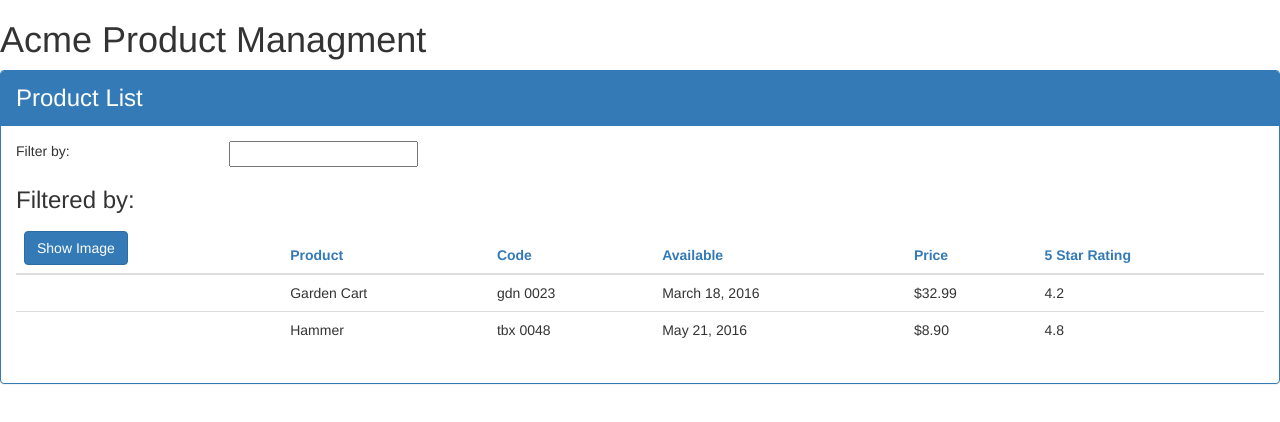
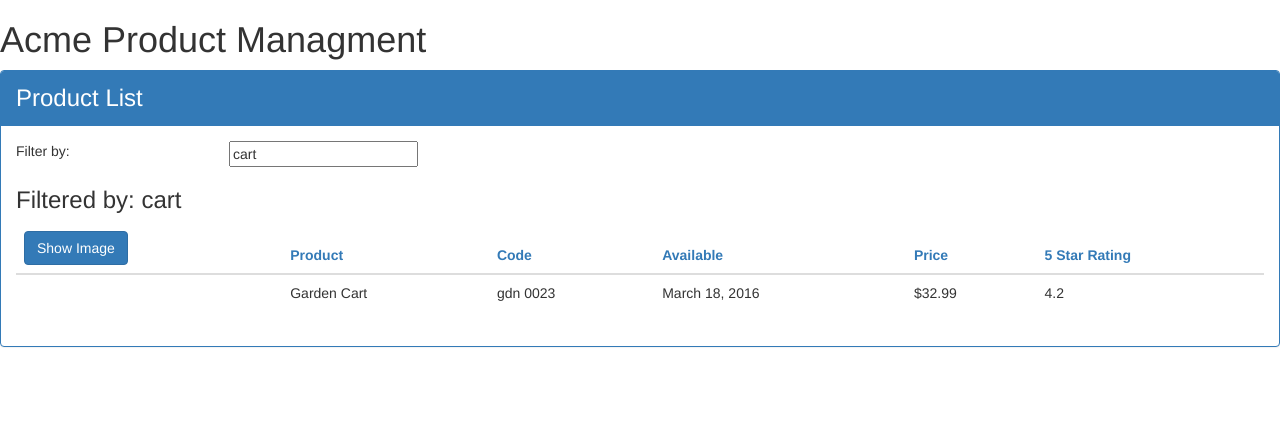
Before and after one commit to almeblad/pluralsight-angular-gettingstarted, an Angular app: page / in a window 1280 px wide. Shown: the top 422 px of the page. Built offline with nearby package versions, Linux system fonts and the light colour scheme.

Commit message:
Implement filter functionality

```diff
--- a/src/app/products/product-list.component.html
+++ b/src/app/products/product-list.component.html
@@ -11,7 +11,7 @@
             </div>
         </div>
         <div class='row'>
-            <div class='col-md-6'>
+            <div class='col-md-6' *ngIf='listFilter'>
                 <h3>Filtered by: {{ listFilter }}</h3>
             </div>
         </div>
@@ -34,7 +34,7 @@
                     </tr>
                 </thead>
                 <tbody>
-                    <tr *ngFor='let product of products'>
+                    <tr *ngFor='let product of filteredProducts'>
                         <td>
                             <img *ngIf='showImage'
                                 [src]='product.imageUrl'
--- a/src/app/products/product-list.component.ts
+++ b/src/app/products/product-list.component.ts
@@ -8,11 +8,20 @@
     styleUrls: ['./product-list.component.css']
 })
 export class ProductListComponent implements OnInit{
+
     pageTitle: string = 'Product List';
     imageWidth: number = 50;
     imageMargin: number = 2;
     showImage: boolean = false;
-    listFilter: string = '';
+    _listFilter: string;
+    get listFilter(): string {
+        return this._listFilter;
+    }
+    set listFilter(value: string) {
+        this._listFilter = value;
+        this.filteredProducts = this.listFilter ? this.performFilter(this.listFilter) : this.products;
+    }
+    filteredProducts: IProduct[];
     products: IProduct[] = [
         {
             'productId': 2,
@@ -36,6 +45,17 @@
         }
     ];
 
+    constructor() {
+        this.filteredProducts = this.products;
+        this.listFilter = 'cart';
+    }
+
+    performFilter(filterBy: string): IProduct[] {
+        filterBy = filterBy.toLocaleLowerCase();
+        return this.products.filter((product: IProduct) =>
+            product.productName.toLocaleLowerCase().indexOf(filterBy) !== -1);
+    }
+
     toggleImage(): void {
         this.showImage = !this.showImage;
     }
```
